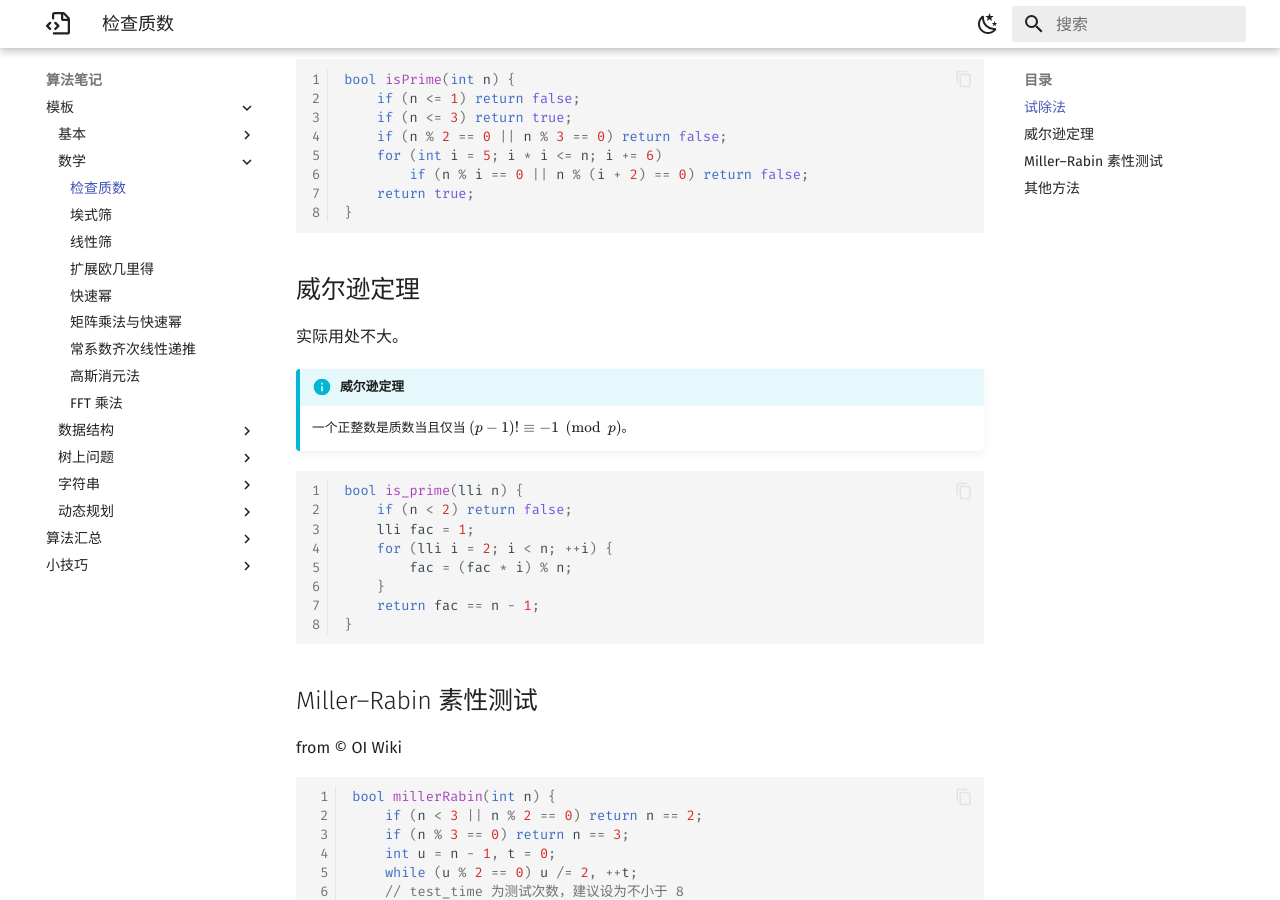
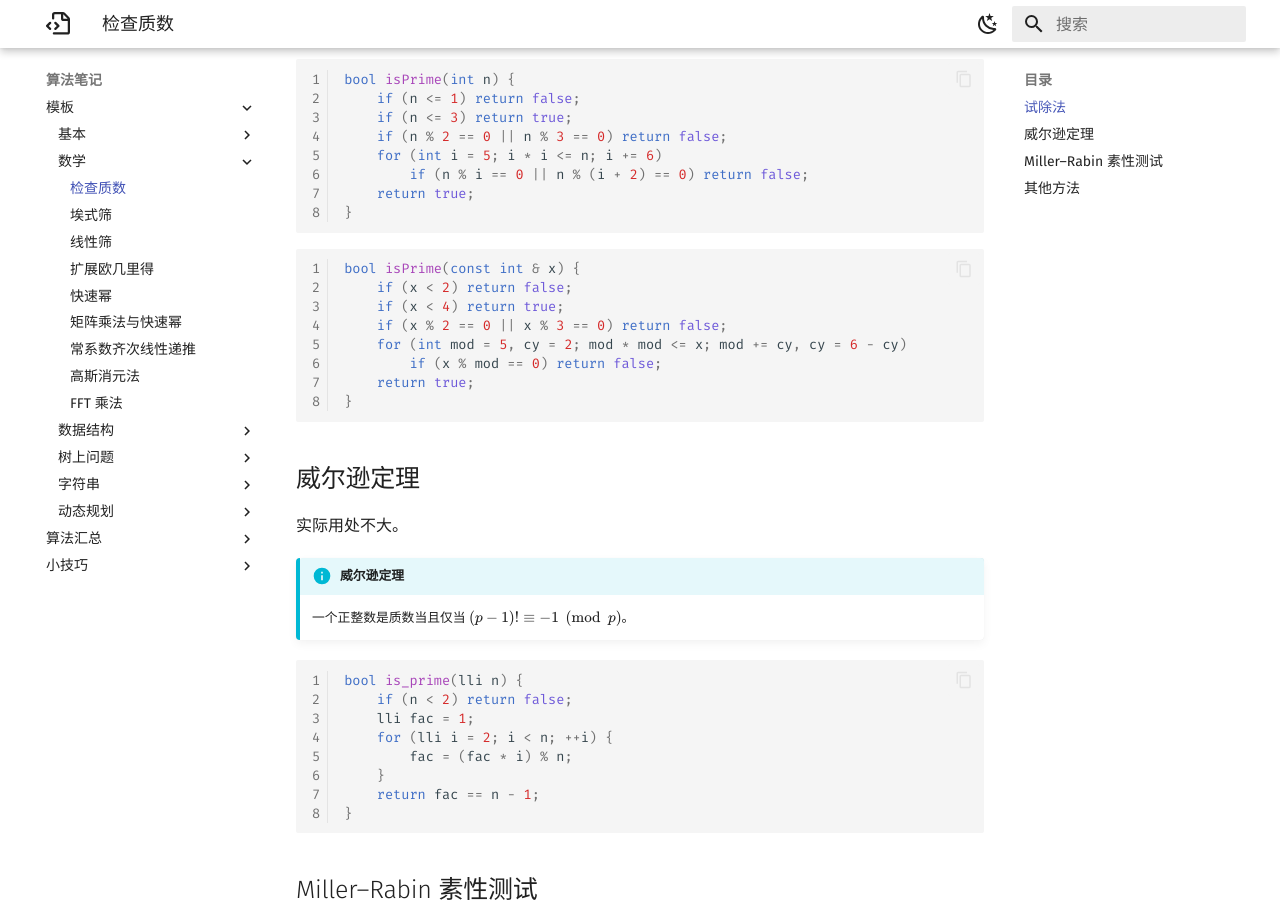
Before and after one commit to NailFec/NailFecDoc, an MkDocs documentation site: the page built from docs/note/templates/数学/检查质数.md, in a window 1280 px wide and 900 px high, scrolled down 381 px. Built offline with MkDocs 1.6.1 and Material for MkDocs 9.7.7, drawn with Linux system fonts in a browser that asks for light colours.

Commit message:
Add isPrime function in C++
Add C++ implementation for prime checking function.

````diff
--- a/docs/note/templates/数学/检查质数.md
+++ b/docs/note/templates/数学/检查质数.md
@@ -14,6 +14,17 @@ bool isPrime(int n) {
     if (n % 2 == 0 || n % 3 == 0) return false;
     for (int i = 5; i * i <= n; i += 6)
         if (n % i == 0 || n % (i + 2) == 0) return false;
+    return true;
+}
+```
+
+```cpp
+bool isPrime(const int & x) {
+    if (x < 2) return false;
+    if (x < 4) return true;
+    if (x % 2 == 0 || x % 3 == 0) return false;
+    for (int mod = 5, cy = 2; mod * mod <= x; mod += cy, cy = 6 - cy)
+        if (x % mod == 0) return false;
     return true;
 }
 ```
````
